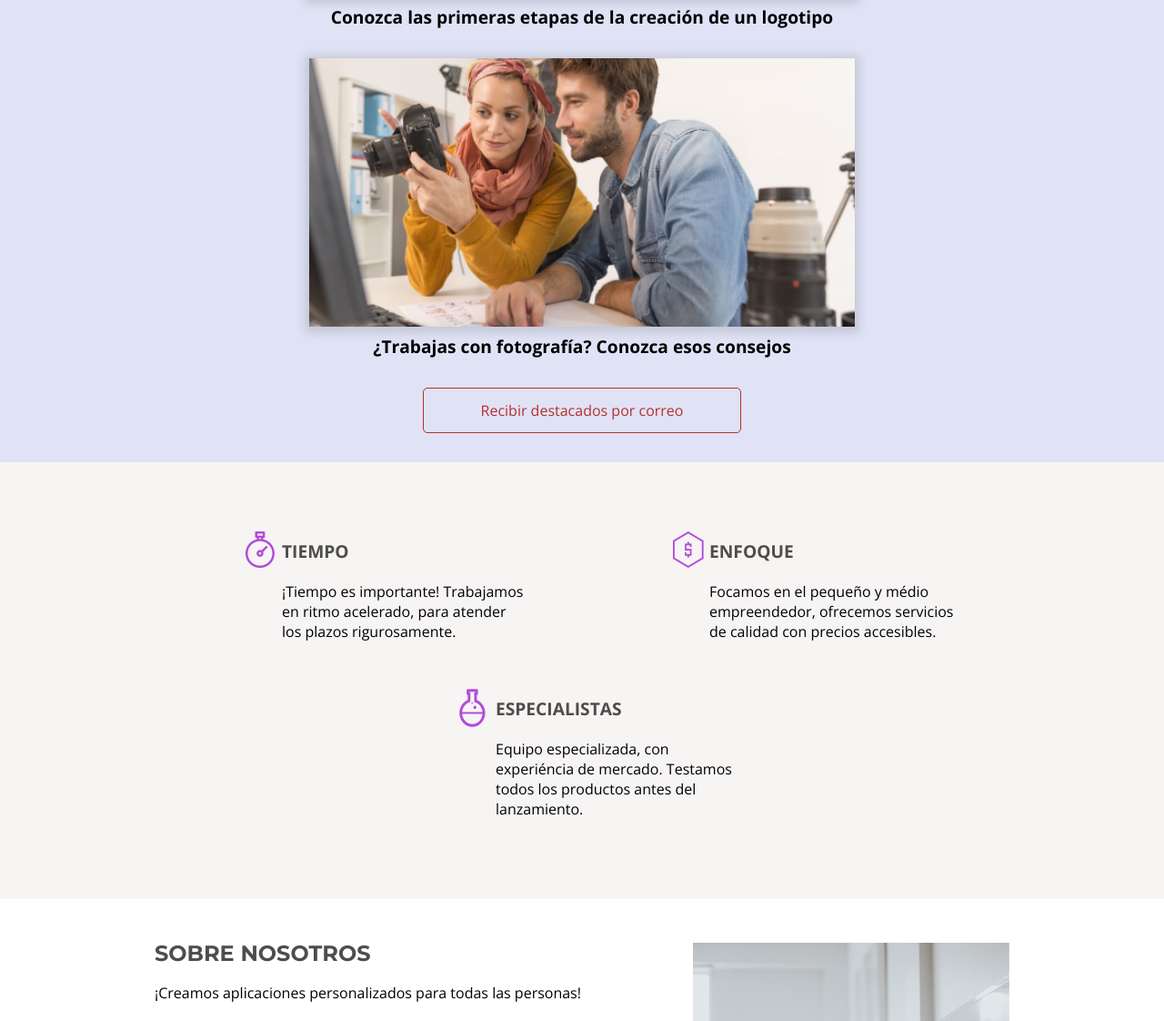
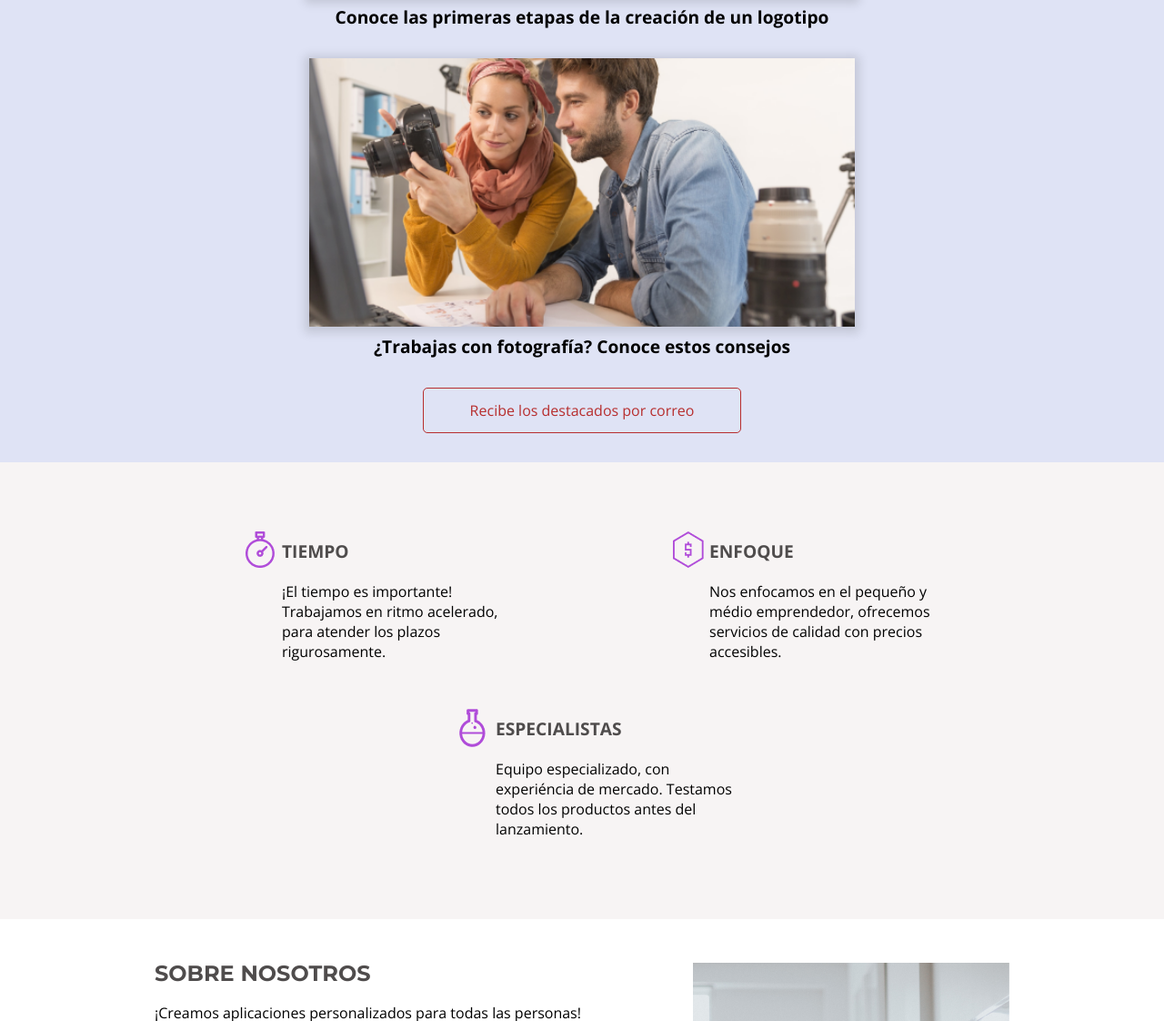
Before and after one commit to LeviBastian/responsive-apeperiaHome, a plain HTML site: page responsive apeperia/1828-layouts-responsivos-aula5/index.html in a window 1280 px wide. Shown: the part 791-1913 px from the top of the page at 91% size. Drawn offline with nearby package versions, Linux system fonts and the light colour scheme.

Commit message:
Update index.html

```diff
--- a/responsive apeperia/1828-layouts-responsivos-aula5/index.html
+++ b/responsive apeperia/1828-layouts-responsivos-aula5/index.html
@@ -43,30 +43,30 @@
                 <a href="#">
                     <figure class="destacados__panel">
                         <img src="img/empezando-a-crear-logo.png" alt="Panel de la publicación sobre la creación del logotipo" class="destacados__panel-imagen">
-                        <figC class="destacados__panel-texto">Conozca las primeras etapas de la creación de un logotipo</figC>
+                        <figC class="destacados__panel-texto">Conoce las primeras etapas de la creación de un logotipo</figC>
                     </figure>
                 </a>
                 <a href="#">
                     <figure class="destacados__panel">
                         <img src="img/sugestiones-fotografias.png" alt="Painel de la publicación sobre consejos de fotografía" class="destacados__panel-imagen">
-                        <figC class="destacados__panel-texto">¿Trabajas con fotografía? Conozca esos consejos</figC>
+                        <figC class="destacados__panel-texto">¿Trabajas con fotografía? Conoce estos consejos</figC>
                     </figure>
                 </a>
-                <a href="" class="destacados__boton boton">Recibir destacados por correo</a>
+                <a href="" class="destacados__boton boton">Recibe los destacados por correo</a>
             </section>
             <section class="diferenciales container">
                 <ul class="diferenciales__lista">
                     <li class="diferenciales__item diferenciales__item-reloj">
                         <h2 class="item__titulo">Tiempo</h2>
-                        <p class="item__texto">¡Tiempo es importante! Trabajamos en ritmo acelerado, para atender los plazos rigurosamente.</p>
+                        <p class="item__texto">¡El tiempo es importante! Trabajamos en ritmo acelerado, para atender los plazos rigurosamente.</p>
                     </li>
                     <li class="diferenciales__item diferenciales__item-dinero">
                         <h2 class="item__titulo">Enfoque</h2>
-                        <p class="item__texto">Focamos en el pequeño y médio empreendedor, ofrecemos servicios de calidad con precios accesibles.</p>
+                        <p class="item__texto">Nos enfocamos en el pequeño y médio emprendedor, ofrecemos servicios de calidad con precios accesibles.</p>
                     </li>
                     <li class="diferenciales__item diferenciales__item-quimica">
                         <h2 class="item__titulo">Especialistas</h2>
-                        <p class="item__texto">Equipo especializada, con experiéncia de mercado. Testamos todos los productos antes del lanzamiento.</p>
+                        <p class="item__texto">Equipo especializado, con experiéncia de mercado. Testamos todos los productos antes del lanzamiento.</p>
                     </li>
                 </ul>
             </section>
```
